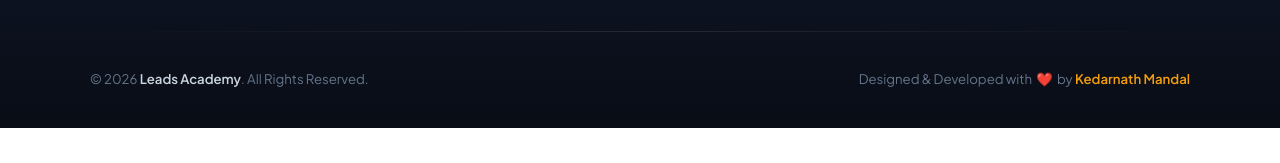
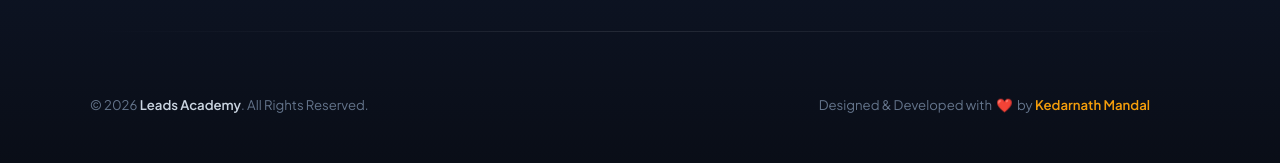
Before and after one commit to Kedar-Dev25/coaching-center-website, a React (Vite) app: page / in a window 1280 px wide. Shown: the part 7303-7466 px from the top of the page. Before the commit the page ends 7431 px from the top, so only its background shows below. Built offline with nearby package versions, Linux system fonts and the light colour scheme.

Commit message:
Updated the footer UI

```diff
--- a/src/App.css
+++ b/src/App.css
@@ -1518,3 +1518,7 @@ body {
     justify-content: space-between;
   }
 }
+
+.developer-tag{
+  margin: 40px;
+}
```
